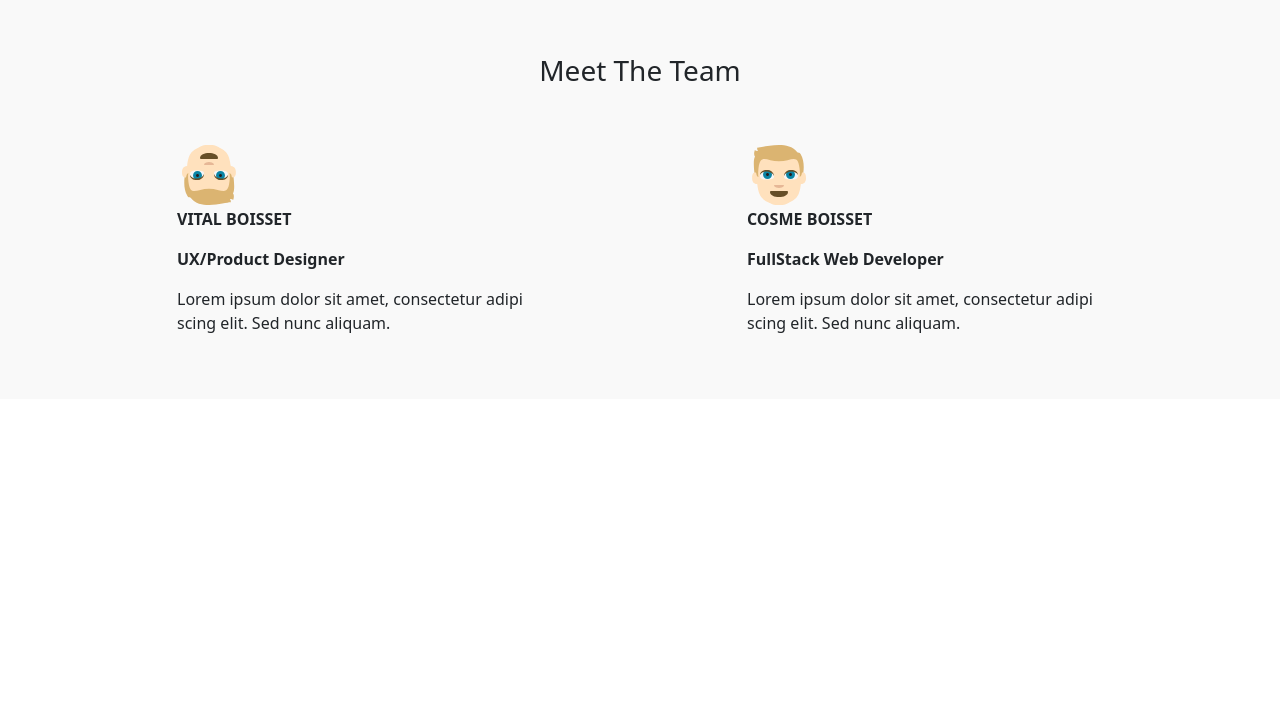
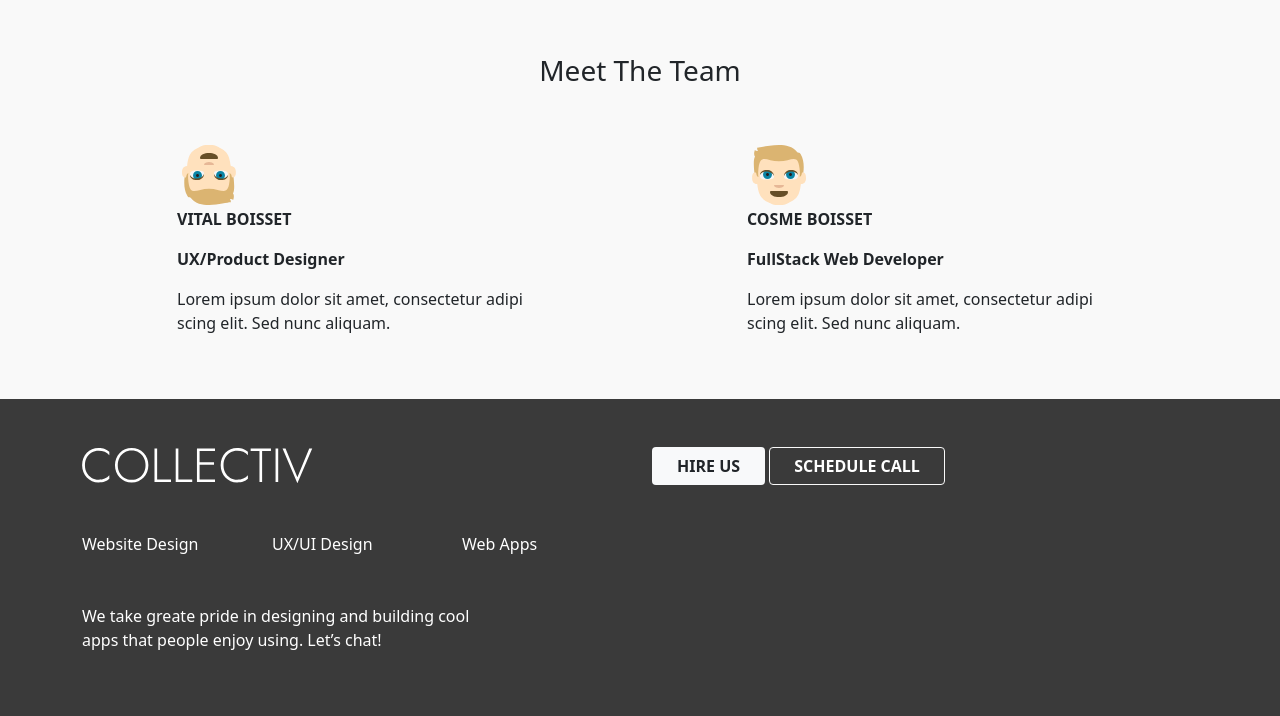
Before and after one commit to Boisset-C/omega_collectiv_bootstrapV5.0, a plain HTML site: page index.html in a window 1280 px wide. Shown: the part 1925-2641 px from the top of the page. Before the commit the page ends 2324 px from the top, so only its background shows below. Drawn offline with nearby package versions, Linux system fonts and the light colour scheme.

Commit message:
Added footer image

```diff
--- a/custom.css
+++ b/custom.css
@@ -29,3 +29,10 @@ a {
 .custom-gray-bg {
     background-color: #f9f9f9;
 }
+
+/* Footer Styles */
+.footer-bg {
+    background: #3A3A3A;
+    border-color: #f9f9f9;
+
+}
--- a/index.html
+++ b/index.html
@@ -179,6 +179,35 @@
     </div>
 </section>
 <!--End of Meet The Team-->
+<!--Footer-->
+<section class="footer-bg">
+    <div class="container-md">
+        <div class="row py-5">
+            <div class="col-md-6">
+                <img src="assets/logo.svg" class="img-fluid" alt="omega logo" />
+                <div class="row py-5">
+                    <div class="col">
+                        <a class="text-white">Website Design</a>
+                    </div>
+                    <div class="col">
+                        <a class="text-white">UX/UI Design</a>
+                    </div>
+                    <div class="col">
+                        <a class="text-white">Web Apps</a>
+                    </div>
+                </div>
+                <p class="text-white w-75">
+                    We take greate pride in designing and building cool apps that people enjoy using. Let’s chat!
+                </p>
+            </div>
+            <div class="col-md-6">
+                <button type="button" class="btn bg-light fw-bold px-4">HIRE US</button>
+                <button type="button" class="btn footer-bg text-white fw-bold px-4">SCHEDULE CALL</button>
+            </div>
+        </div>
+    </div>
+</section>
+<!--End of Footer-->
     <!--Bootstrap Bundle JS-->
     <script src="https://cdn.jsdelivr.net/npm/bootstrap@5.0.2/dist/js/bootstrap.bundle.min.js" integrity="sha384-MrcW6ZMFYlzcLA8Nl+NtUVF0sA7MsXsP1UyJoMp4YLEuNSfAP+JcXn/tWtIaxVXM" crossorigin="anonymous"></script>
 </body>
```
